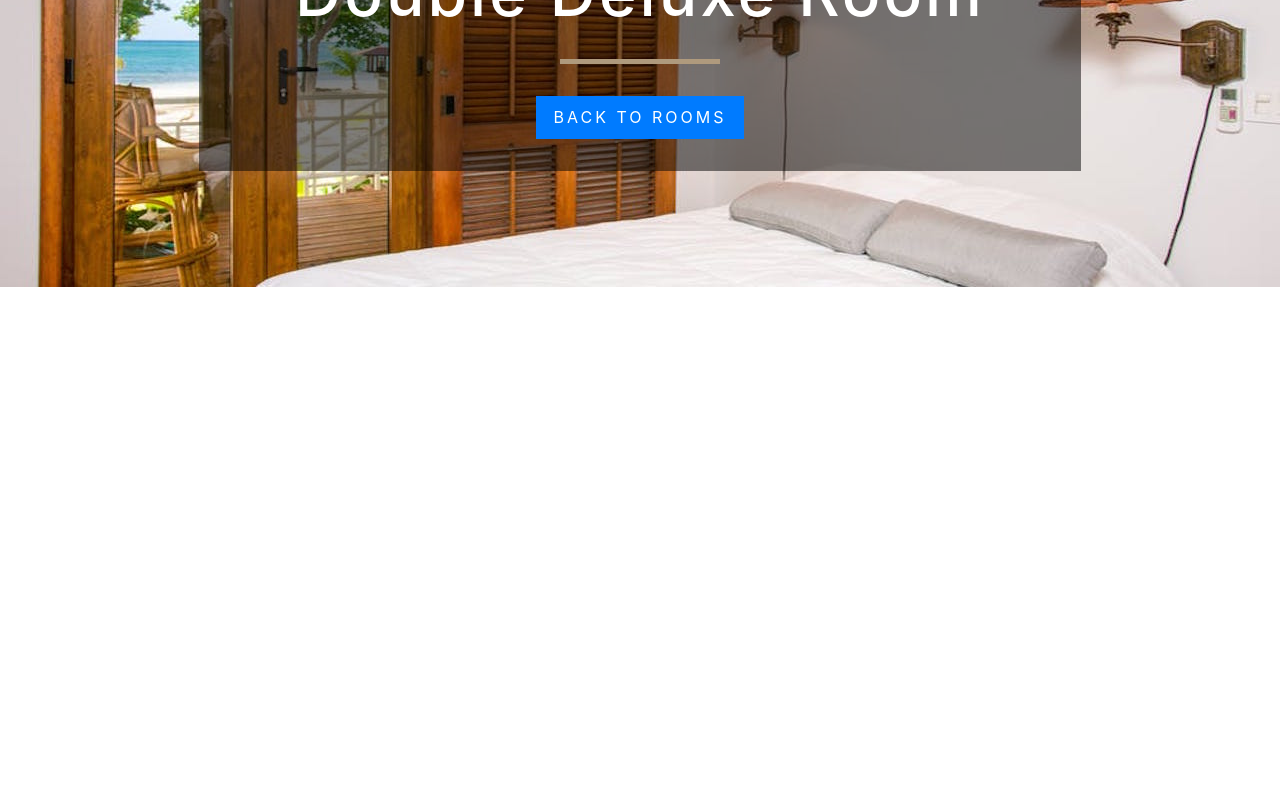
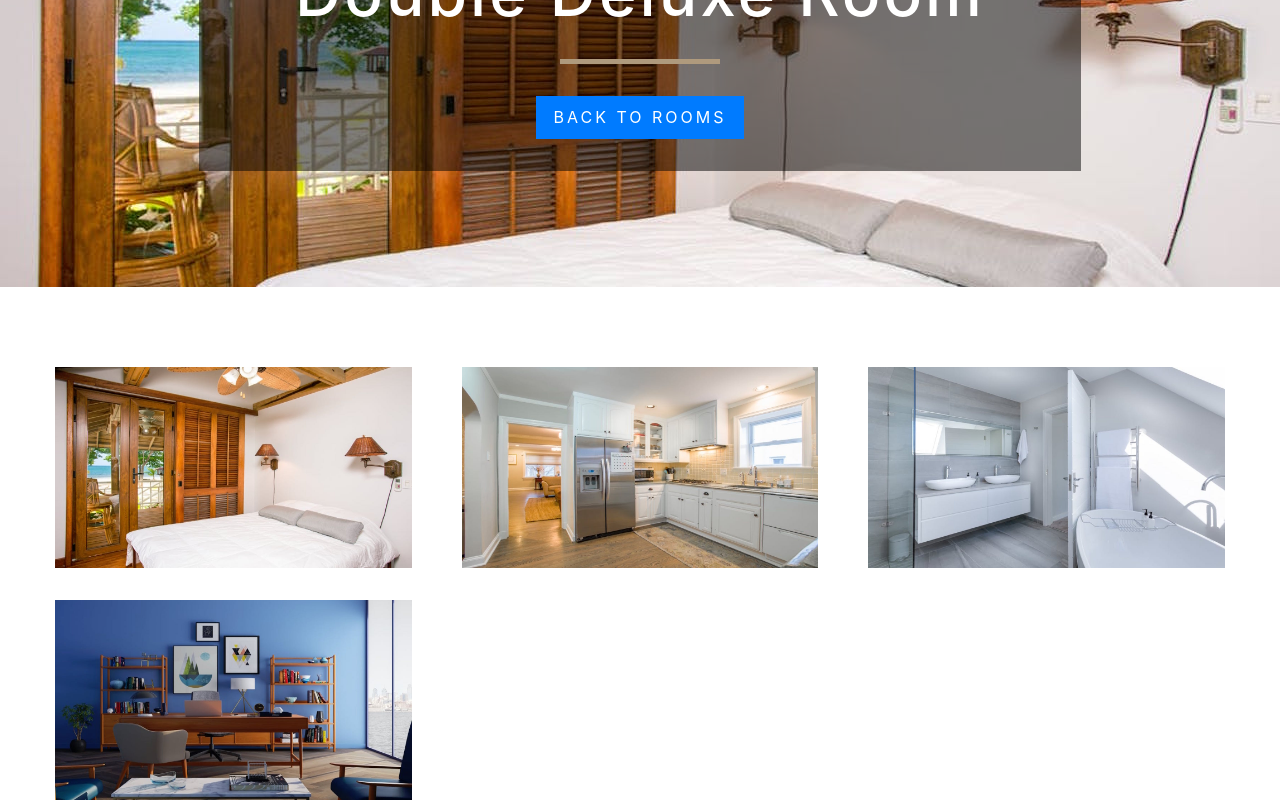
Before and after one commit to mamady310/hotel-rooms, a React (Create React App) app: page /rooms/double-deluxe in a window 1280 px wide. Shown: the part 331-1131 px from the top of the page. Before the commit the page ends 800 px from the top, so only its background shows below. Built offline with nearby package versions, Linux system fonts and the light colour scheme.

Commit message:
did a maping function to render additional images associated with each featured room

```diff
--- a/src/pages/SingleRoom.js
+++ b/src/pages/SingleRoom.js
@@ -25,7 +25,7 @@
 
         const {getRoom} = this.context;
         const room = getRoom(this.state.slug);
-        console.log(room);
+        // console.log(room);
 
         if(!room) {
             return (
@@ -45,6 +45,12 @@
             breafast,
             pets,
             images} = room
+
+
+        //can use the rest operator to only show 3 out of the 4 images of each featured room mapping over the new variable defaultImgs.map
+        const [mainImg,...defaultImgs] = images;
+        console.log(defaultImgs);
+
         return (
             <>
           <StyledHero img={images[0] || this.defaultBcg}>
@@ -54,6 +60,13 @@
              </Link>
         </Banner>
         </StyledHero>
+           <section className="single-room" >
+               <div className="single-room-images">
+                   {images.map((item, index) =>{
+                      return <img key={index} src={item} alt={name}/>
+                   } )}
+              </div>
+           </section>
         </>
         );
 
```
